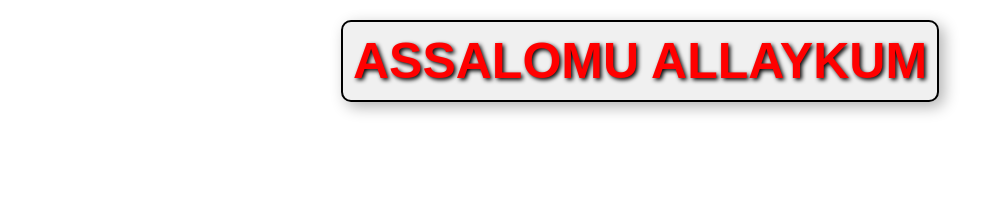
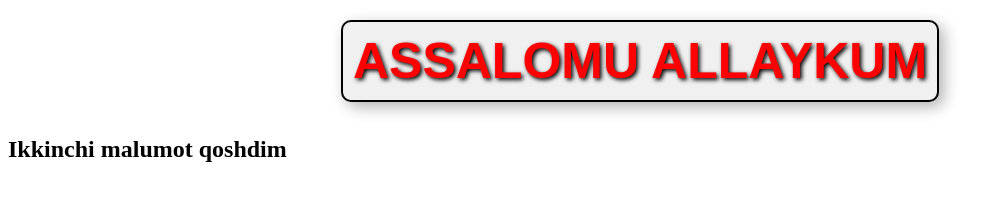
Before and after one commit to anvaroljaboyev05-star/GitHub, a plain HTML site: page index.html in a window 1280 px wide. Shown: the whole page, without its empty margins (0-1006 px from the left). Drawn offline with Linux system fonts and the light colour scheme.

Commit message:
Ikkinchi qoshdim

```diff
--- a/index.html
+++ b/index.html
@@ -8,5 +8,6 @@
 </head>
 <body>
     <h1 class="salom">Assalomu allaykum</h1>
+    <h2>Ikkinchi malumot qoshdim</h2>
 </body>
 </html>
```
